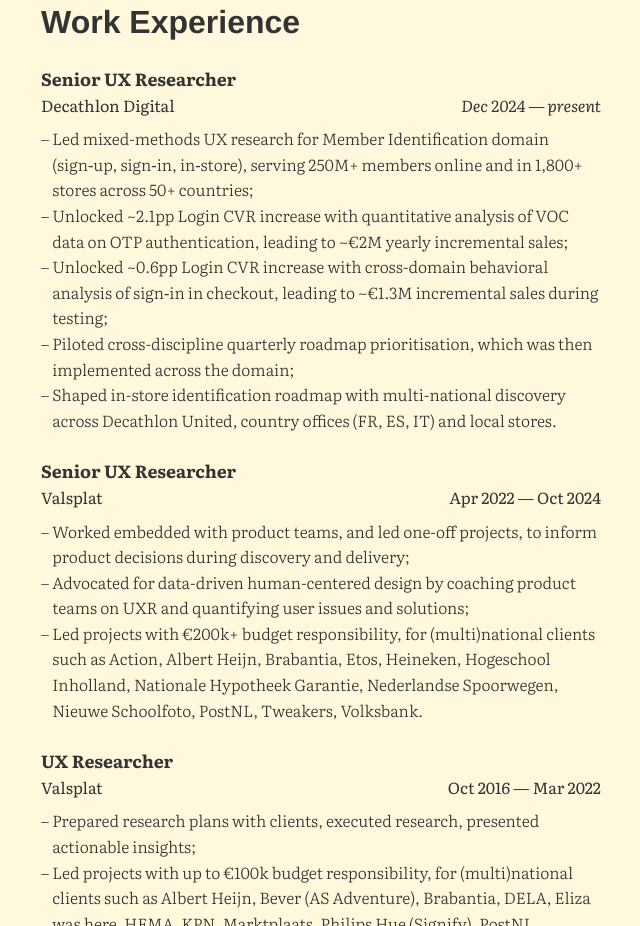
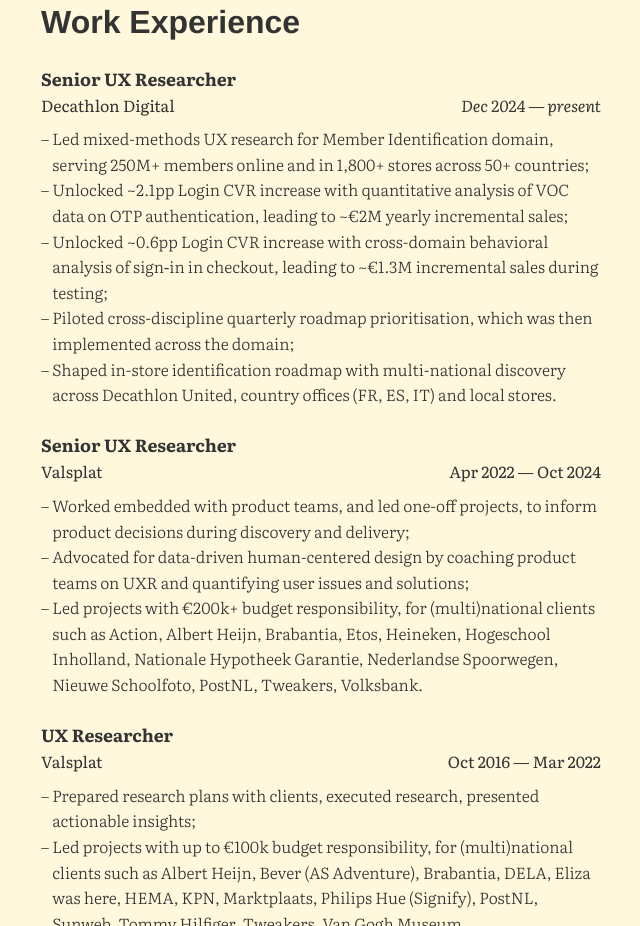
Before and after one commit to fabianvannoort/fabianvannoort.nl, a plain HTML site: page index.html in a window 1280 px wide. Shown: the part 1440-2366 px from the top of the page, without its empty margins (319-959 px from the left). Drawn offline with Linux system fonts and the light colour scheme.

Commit message:
Abbreviation to remove new line at Decathlon.

```diff
--- a/index.html
+++ b/index.html
@@ -69,7 +69,7 @@
                 <p class="timeframe" style="font-style: italic;">Dec 2024 — present</p>
             </div>
             <ul>
-                <li>Led mixed-methods UX research for Member Identification domain (sign&#8209;up, sign&#8209;in, in&#8209;store), serving 250M+ members online and in 1,800+ stores across 50+ countries;</li>
+                <li>Led mixed-methods UX research for Member Identification domain, serving 250M+ members online and in 1,800+ stores across 50+ countries;</li>
                 <li>Unlocked ~2.1pp Login CVR increase with quantitative analysis of VOC data on OTP authentication, leading to ~€2M yearly incremental sales;</li>
                 <li>Unlocked ~0.6pp Login CVR increase with cross-domain behavioral analysis of sign&#8209;in in checkout, leading to ~€1.3M incremental sales during testing;</li>
                 <li>Piloted cross-discipline quarterly roadmap prioritisation, which was then implemented across the domain;</li>
```
